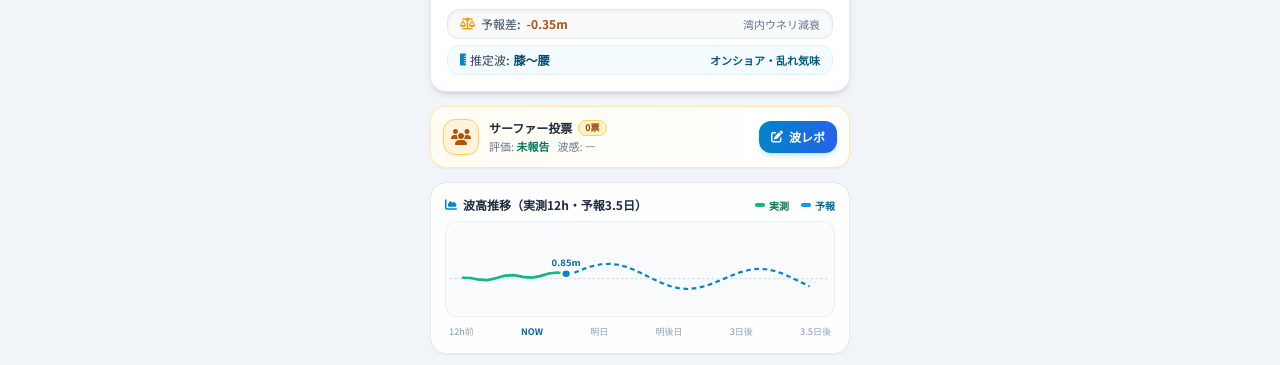
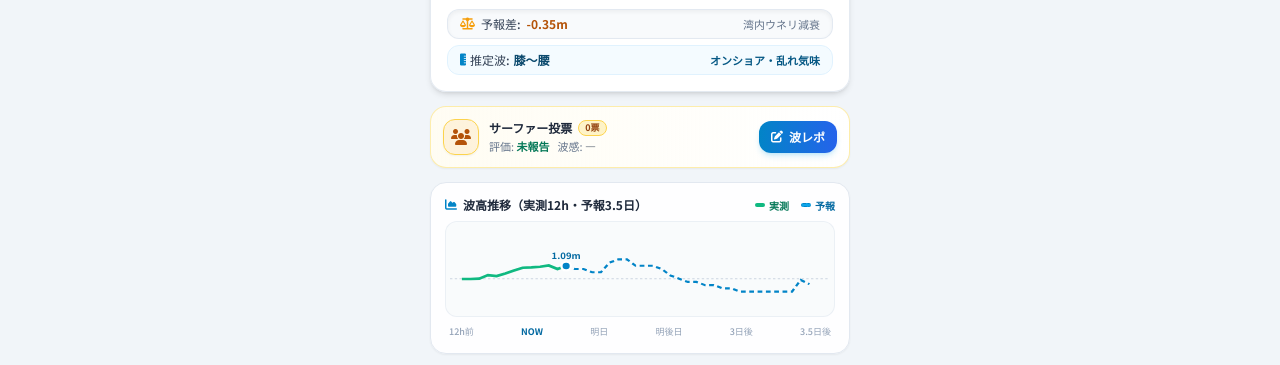
Before and after one commit to dmmiea/surf-base, a plain HTML site: page index.html in a window 1280 px wide. Shown: the part 414-779 px from the top of the page. Drawn offline with nearby package versions, Linux system fonts and the light colour scheme.

Commit message:
fix: ナウファス未取得時の架空計算式(1.7m)を完全撤廃し直近実測値と連動

```diff
--- a/index.html
+++ b/index.html
@@ -659,6 +659,10 @@
           if (npHistory && npHistory.length > 0) {
             // その時間の正時、または直近20分・40分実測を検索
             matchedNp = npHistory.slice().reverse().find(n => n.time.startsWith(hour));
+            // NOW行で該当正時の実測が未反映の場合は、直近の最新実測（20分前・40分前）を採用
+            if (!matchedNp && isCurrent) {
+              matchedNp = npHistory[npHistory.length - 1];
+            }
           }
 
           if (matchedNp) {
@@ -669,15 +673,13 @@
             checkPeriod = parseFloat(matchedNp.period);
             checkWaveDir = matchedNp.dir;
           } else {
-            let base = isFukui ? 1.3 : (spotKey === 'sugahama' ? 1.7 : 0.85);
-            let rVal = (base + (offset * 0.01) + (Math.sin(offset) * 0.06)).toFixed(2);
-            realWave = rVal;
-            let rPer = (isFukui ? 7.8 : 5.2 + (Math.cos(offset) * 0.4)).toFixed(1);
-            realPeriod = rPer + '秒';
-            realDir = isFukui ? 'NNW' : 'NW';
-            checkWave = parseFloat(rVal);
-            checkPeriod = parseFloat(rPer);
-            checkWaveDir = realDir;
+            // 実測値が存在しない過去時刻は「-」表示（架空の数値を捏造しない）
+            realWave = '-';
+            realPeriod = '-';
+            realDir = '-';
+            checkWave = fcWave;
+            checkPeriod = fcPeriodNum;
+            checkWaveDir = fcWaveDir;
           }
         }
 
@@ -881,19 +883,21 @@
       const rule = SPOT_RULES[spotKey];
       const maxVal = spotKey === 'sugahama' ? 3.0 : 2.0;
 
-      const pastWaves = [];
-      const futureWaves = [];
-      const base = spotKey === 'sugahama' ? 1.7 : (spotKey === 'echizen' ? 1.3 : 0.85);
+      const timeline = generateTimeline(spotKey);
+      const pastItems = timeline.filter(t => t.offset <= 0); // 過去12h〜現在
+      const futureItems = timeline.filter(t => t.offset >= 0); // 現在〜未来84h
 
-      for (let i = 12; i >= 0; i--) {
-        pastWaves.push(base - (i * 0.015) + Math.sin(i * 1.2) * 0.06);
-      }
+      // 実測値がある場合は実測値、なければ予報値
+      const pastWaves = pastItems.map(t => t.realWave !== '-' ? parseFloat(t.realWave) : t.fcWave);
+      const currentWave = pastWaves[pastWaves.length - 1];
 
-      const currentWave = pastWaves[pastWaves.length - 1];
-      futureWaves.push(currentWave);
-
-      for (let i = 1; i <= 84; i += 3) {
-        futureWaves.push(currentWave + Math.sin(i * 0.12) * 0.35 - (i * 0.003));
+      // 未来84hは3時間おきにサンプリングしてグラフ化
+      const futureWaves = [currentWave];
+      for (let i = 3; i <= 84; i += 3) {
+        const item = futureItems.find(t => t.offset === i);
+        if (item) {
+          futureWaves.push(item.fcWave);
+        }
       }
 
       const W = 320;
@@ -1084,15 +1088,17 @@
         let matchedNp = null;
         if (npHistory && npHistory.length > 0) {
           matchedNp = npHistory.slice().reverse().find(n => n.time.startsWith(hour));
+          if (!matchedNp && isCurrent) {
+            matchedNp = npHistory[npHistory.length - 1];
+          }
         }
 
         if (matchedNp) {
           rVal = matchedNp.wave;
           rPer = matchedNp.period;
         } else {
-          let base = isFukui ? 1.3 : (currentSpotKey === 'sugahama' ? 1.7 : 0.85);
-          rVal = (base + (offset * 0.01) + (Math.sin(offset) * 0.06)).toFixed(2);
-          rPer = (isFukui ? 7.8 : 5.2 + (Math.cos(offset) * 0.4)).toFixed(1);
+          rVal = '-';
+          rPer = '-';
         }
 
         const reportsAtHour = (userReports[currentSpotKey] || []).filter(r => {
```
